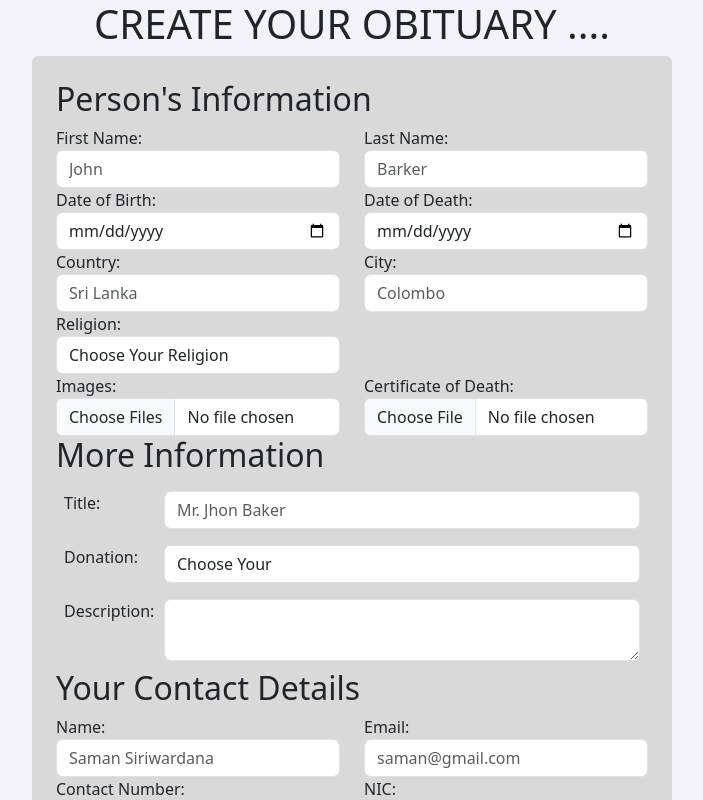
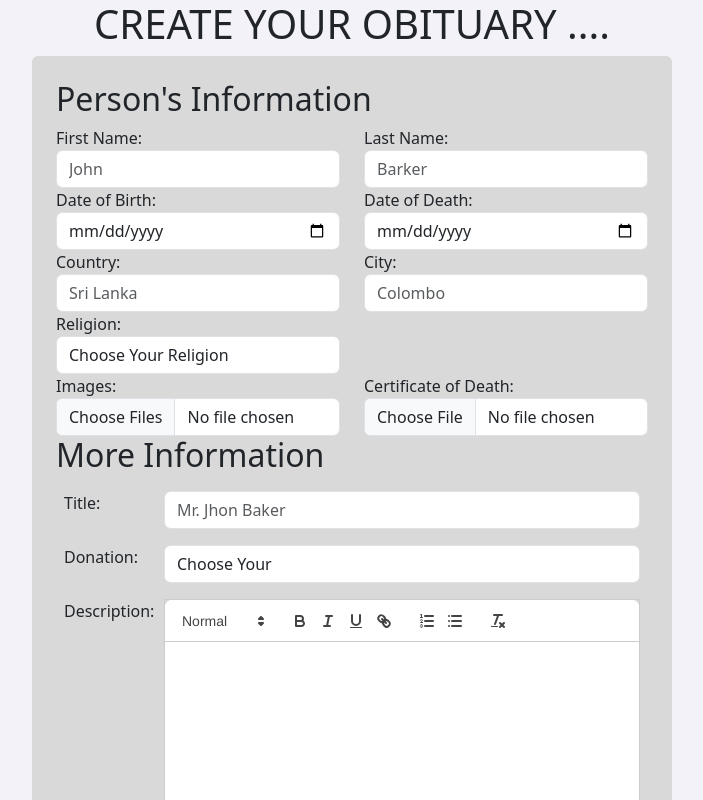
Before and after one commit to INT019/AMARAR-Web, a React (Create React App) app in the folder amarar/: page /create in a window 1280 px wide. Shown: the top 800 px of the page, without its empty margins (288-991 px from the left). Built offline with nearby package versions, Linux system fonts and the light colour scheme.

Commit message:
Update
Update filters.
Update textarea for rich text editor.

```diff
--- a/amarar/src/pages/CreateObituary.jsx
+++ b/amarar/src/pages/CreateObituary.jsx
@@ -1,6 +1,8 @@
 import React, { useState } from 'react'
 import axios from 'axios';
 import { useNavigate } from 'react-router-dom';
+import ReactQuill from 'react-quill';
+import 'react-quill/dist/quill.snow.css';
 
 function ObituaryForm ()
 {
@@ -24,6 +26,12 @@ function ObituaryForm ()
     } );
 
     const navigate = useNavigate();
+
+    // for description
+    const handleDescriptionChange = ( content ) =>
+    {
+        setValues( { ...values, description: content } );
+    };
 
     const handleSubmit = ( e ) =>
     {
@@ -211,13 +219,23 @@ function ObituaryForm ()
                         <div className='form-group row p-2'>
                             <label htmlFor='description' className='col-sm-2'>Description:</label>
 
-                            <div className='col-sm-10'>
-                                <textarea
+                            <div
+                                className='col-sm-10'
+                            >
+                                <ReactQuill
+                                    theme='snow'
+                                    style={ { height: '300px', background: '#fff', borderRadius: '10px' } }
+                                    value={ values.description }
+                                    onChange={ handleDescriptionChange }
+                                    required
+                                />
+
+                                {/* <textarea
                                     className='form-control'
                                     rows={ 2 }
                                     onChange={ e => setValues( { ...values, description: e.target.value } ) }
                                     required
-                                ></textarea>
+                                ></textarea> */}
                             </div>
                         </div>
 
--- a/amarar/src/pages/UserDashObituaryHome.jsx
+++ b/amarar/src/pages/UserDashObituaryHome.jsx
@@ -68,17 +68,27 @@ function UserDashObituaryHome ()
 
                 {/* for filters */ }
                 <div className='d-flex justify-content-end p-3'>
-                    <Dropdown>
-                        <Dropdown.Toggle variant="light" id="packageDropdown">Package</Dropdown.Toggle>
+
+                    {/* Dropdown for Packages */ }
+                    {/* <Dropdown>
+                        <Dropdown.Toggle data-bs-toggle="dropdown" aria-expanded="false" variant="light" id="packageDropdown">Package</Dropdown.Toggle>
 
                         <Dropdown.Menu>
                             <Dropdown.Item href="#pack1">Basic</Dropdown.Item>
                             <Dropdown.Item href="#pack2">Standard</Dropdown.Item>
                             <Dropdown.Item href="#pack3">Premium</Dropdown.Item>
                         </Dropdown.Menu>
-                    </Dropdown>
+                    </Dropdown> */}
 
-                    <Dropdown>
+                    <select id='packageDropdown'>
+                        <option>Package</option>
+                        <option>Basic</option>
+                        <option>Standard</option>
+                        <option>Premium</option>
+                    </select>
+
+                    {/* Dropdown for Status */ }
+                    {/* <Dropdown>
                         <Dropdown.Toggle variant="light" id="statusDropdown">Status</Dropdown.Toggle>
 
                         <Dropdown.Menu>
@@ -86,7 +96,14 @@ function UserDashObituaryHome ()
                             <Dropdown.Item href="#status2">Processing</Dropdown.Item>
                             <Dropdown.Item href="#status3">Pending</Dropdown.Item>
                         </Dropdown.Menu>
-                    </Dropdown>
+                    </Dropdown> */}
+
+                    <select id='statusDropdown'>
+                        <option>Status</option>
+                        <option>Completed</option>
+                        <option>Processing</option>
+                        <option>Pending</option>
+                    </select>
                 </div>
 
                 <table className='table  rounded'>
```
